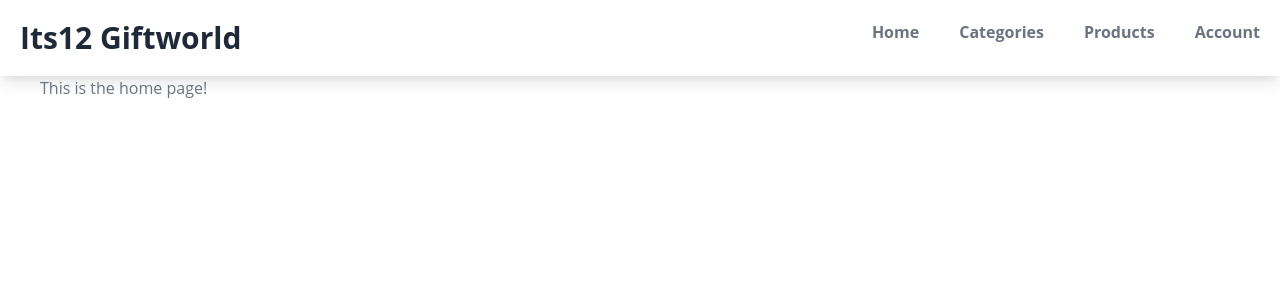
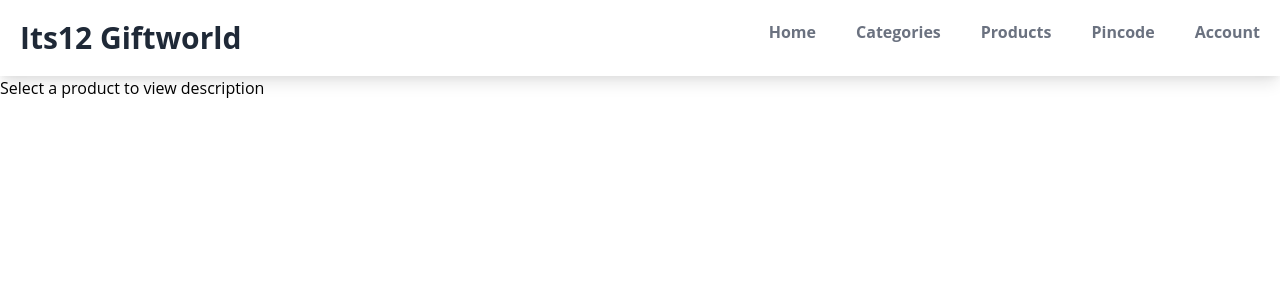
Before and after one commit to thenose-samuel/react-assessment, a React (Create React App) app: page /product/1 in a window 1280 px wide. Shown: the top 300 px of the page. Built offline with nearby package versions, Linux system fonts and the light colour scheme.

Commit message:
Completed the routing task

```diff
--- a/src/App.js
+++ b/src/App.js
@@ -1,6 +1,10 @@
 import React from "react";
 import Nav from "./Components/Navbar";
 import Products from "./Pages/ProductPage/index";
+import Account from "./Pages/AccountPage";
+import Categories from "./Pages/CateogryPage";
+import ProductDetails from "./Pages/ProductPage/ProductDetails"
+import PincodePage from "./Pages/Pincode";
 import { BrowserRouter as Router, Switch, Route } from "react-router-dom";
 const App = () => {
   return (
@@ -9,7 +13,11 @@
         <Nav />
         <main>
           <Switch>
+          <Route path="/categories" exact component={Categories} />
           <Route path="/product" exact component={Products} />
+          <Route path="/product/:id" component = {ProductDetails}/>
+          <Route path="/account" exact component={Account}/>
+          <Route path="/pincode" exact component={PincodePage}/>
           <Route path="/" component={Home} />
           </Switch>
         </main>
--- a/src/Components/Navbar.js
+++ b/src/Components/Navbar.js
@@ -12,13 +12,16 @@
         <a href="/" class="text-gray-500 hover:text-gray-900">
           Home
         </a>
-        <a href="#" class="text-gray-500 hover:text-gray-900">
+        <a href="/categories" class="text-gray-500 hover:text-gray-900">
           Categories
         </a>
         <a href="/product" class="text-gray-500 hover:text-gray-900">
           Products
         </a>
-        <a href="#" class="text-gray-500 hover:text-gray-900">
+        <a href="/pincode" class="text-gray-500 hover:text-gray-900">
+          Pincode
+        </a>
+        <a href="/account" class="text-gray-500 hover:text-gray-900">
           Account
         </a>
       </div>
--- /dev/null
+++ b/src/Pages/AccountPage/index.js
@@ -0,0 +1,14 @@
+import React from 'react';
+
+const Account = () => {
+    return(
+        <div>
+      <main>
+        <div class="place-content-center" className="Main content">
+          <span class="mx-10 my-10 text-gray-500">This is the Account Page</span>
+        </div>
+      </main>
+    </div>
+    );
+};
+export default Account;
--- a/src/Pages/CateogryPage/index.js
+++ b/src/Pages/CateogryPage/index.js
@@ -3,9 +3,10 @@
 const CategoryPage = () => {
   return (
     <div>
-      <div class="bg-white">
+      <div>
         {/*  Create a page with Tailwind CSS */}
         {/*  Take reference of UI: https://s3.envato.com/files/317254303/FabriXus%20Preview%20Images/11_FURNITURES%20LISTS.jpg */}
+        <span class="mx-10 my-10 text-gray-500">This is the Categories Page</span>
       </div>
     </div>
   );
--- /dev/null
+++ b/src/Pages/Pincode/index.js
@@ -0,0 +1,13 @@
+import React from "react";
+
+const PincodePage= () => {
+  return (
+    <div>
+      <div>
+        <span class="mx-10 my-10 text-gray-500">This is the Pin Code Checking page</span>
+      </div>
+    </div>
+  );
+};
+
+export default PincodePage;
--- /dev/null
+++ b/src/Pages/ProductPage/ProductDetails.js
@@ -0,0 +1,38 @@
+import React from "react";
+import Products from "./index";
+//Static list of possible products
+const products = [
+  {
+    id: 1111,
+    name: "Card",
+    description:
+      "Present your beloved one with lots of love and laughter on their birthday with a Birthday Greeting Card. Spread the happiness and love in their life on their special day.",
+    },
+  {
+    id: 2222,
+    name: "Coffee Mug",
+    description:
+      "This product is designed keeping in mind of traditional clay cups with latest design twist. It is designed so that you can have a good grip while sipping green tea, tea, coffee, soup or hot cocoa.",
+    },
+  {
+    id: 3333,
+    name: "Flower Pot",
+    description:
+      "Light in weight, easily stock-able, with large drain holes and are cost effective for the grower.",
+    },
+];
+
+const ProductDetails = ({ match }) => {
+  let description = "Select a product to view description";
+  for (let i = 0; i < products.length; ++i) {
+    if (products[i].id == match.params.id) description = products[i].description;
+  }
+  return (
+    <div>
+      <main>
+        <span>{description}</span>
+      </main>
+    </div>
+  );
+};
+export default ProductDetails;
--- a/src/Pages/ProductPage/index.js
+++ b/src/Pages/ProductPage/index.js
@@ -1,4 +1,11 @@
-import React from "react";
+import React, { useState, useEffect } from "react";
+import { Link } from "react-router-dom";
+//Static list of possible products
+const products = [
+  { id: 1111, name: "Card" },
+  { id: 2222, name: "Coffee Mug" },
+  { id: 3333, name: "Flower Pot" },
+];
 
 const Product = () => {
   return (
@@ -7,6 +14,13 @@
         <div class="place-content-center" className="Main content">
           <span class="mx-10 my-10 text-gray-500">This is product!</span>
         </div>
+        <div>
+          {products.map((product) => (
+            <p>
+              <Link to={`product/${product.id}`}>{product.name}</Link>
+            </p>
+          ))}
+        </div>
       </main>
     </div>
   );
```
